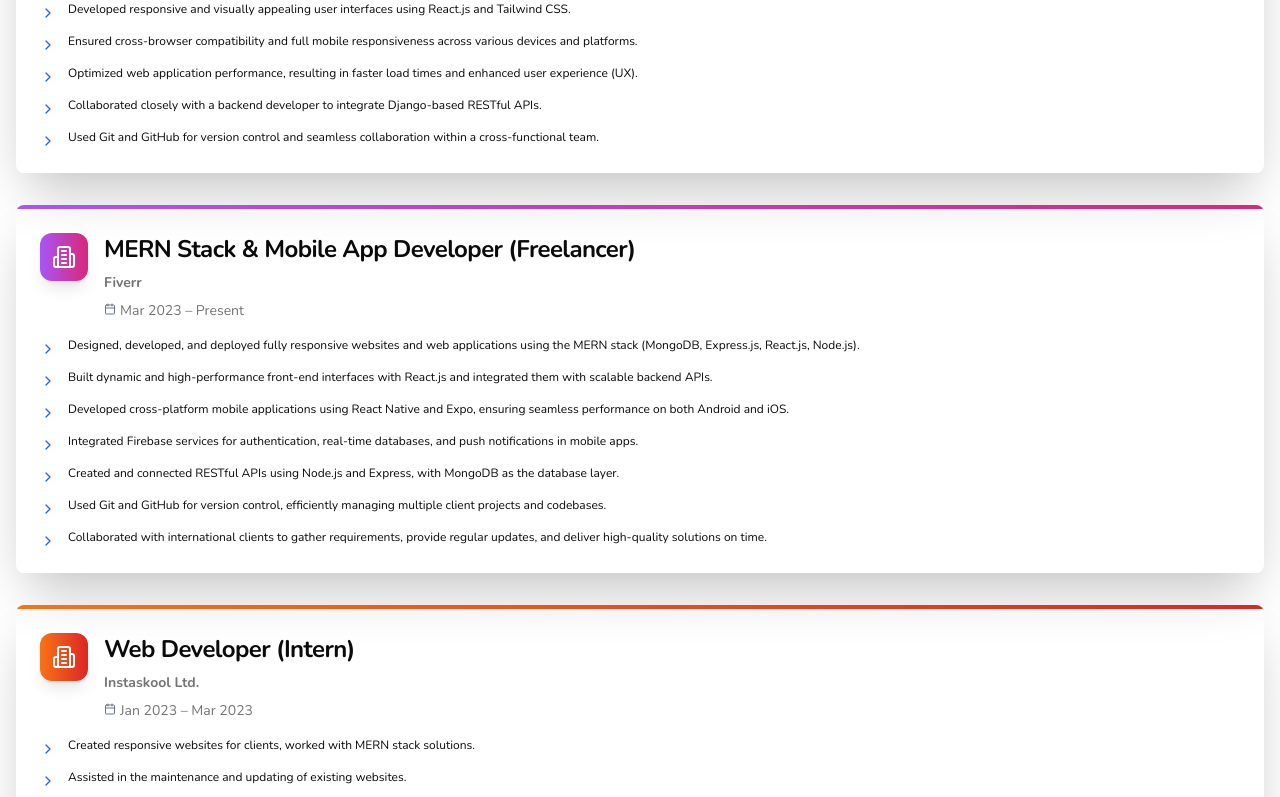
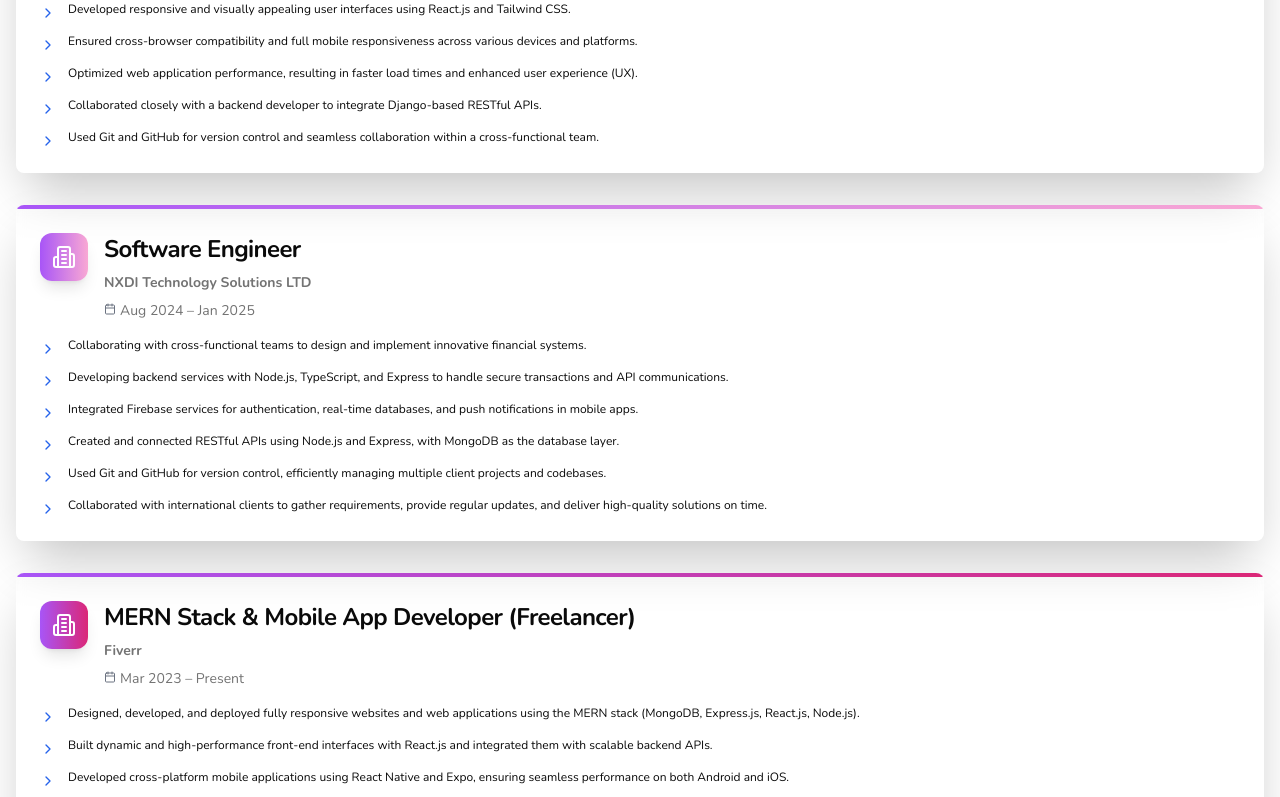
Before and after one commit to owolabijunior12/portifolio2024, a Next.js app: page /About in a window 1280 px wide. Shown: the part 2000-2797 px from the top of the page. Built offline with nearby package versions, Linux system fonts and the light colour scheme.

Commit message:
feat: add new software engineer experience and update project images with Firebase URLs

```diff
--- a/components/About/Experience.tsx
+++ b/components/About/Experience.tsx
@@ -35,6 +35,20 @@ const experiences = [
       "Used Git and GitHub for version control and seamless collaboration within a cross-functional team."
     ],
     color: 'from-blue-500 to-cyan-600'
+  },
+  {
+    title: 'Software Engineer',
+    company: 'NXDI Technology Solutions LTD',
+    duration: 'Aug 2024 – Jan 2025',
+    description: [
+      "Collaborating with cross-functional teams to design and implement innovative financial systems.",
+      "Developing backend services with Node.js, TypeScript, and Express to handle secure transactions and API communications.",
+      "Integrated Firebase services for authentication, real-time databases, and push notifications in mobile apps.",
+      "Created and connected RESTful APIs using Node.js and Express, with MongoDB as the database layer.",
+      "Used Git and GitHub for version control, efficiently managing multiple client projects and codebases.",
+      "Collaborated with international clients to gather requirements, provide regular updates, and deliver high-quality solutions on time."
+    ],
+    color: 'from-purple-500 to-pink-300'
   },
   {
     title: 'MERN Stack & Mobile App Developer (Freelancer)',
--- a/components/common/navbar.tsx
+++ b/components/common/navbar.tsx
@@ -34,7 +34,7 @@ export default function Navbar() {
 
   const navLinks = [
     { path: "/Project", label: "Projects" },
-    // { path: "/blog", label: "Blog" },
+    { path: "/blog", label: "Blog" },
     { path: "/About", label: "About" },
   ];
 
--- a/components/project/ProjectsShowcase.tsx
+++ b/components/project/ProjectsShowcase.tsx
@@ -36,7 +36,7 @@ const projects: Project[] = [
         icon: "website",
       },
     ],
-    image: "/Rabah360 .png",
+    image: "https://firebasestorage.googleapis.com/v0/b/full-stack-music-player-b29d8.appspot.com/o/Images%2FRabah360%20.png?alt=media&token=1031cb38-07ab-4d36-8376-2b5a55d99ff8",
   },
   {
     title: "Rock Paper Scissor Game",
@@ -57,7 +57,7 @@ const projects: Project[] = [
         icon: "github",
       },
     ],
-    image: "/rps-game-project.png",
+    image: "https://firebasestorage.googleapis.com/v0/b/full-stack-music-player-b29d8.appspot.com/o/Images%2Frps-game-project.png?alt=media&token=40688517-4d89-405c-838c-106597da37e0",
   },
   {
     title: "Drone Delivery Admin Dashboard",
@@ -65,11 +65,11 @@ const projects: Project[] = [
     dates: "Jan 2025",
     active: true,
     description: "Responsive admin dashboard for drone delivery management, built with Next.js and TailwindCSS. This project features a clean and modern interface for managing drone delivery operations, including tracking deliveries, managing drones, and viewing analytics. The dashboard is designed to be responsive, ensuring optimal performance on both desktop and mobile devices. It includes various components such as charts, tables, and forms to facilitate data visualization and management. The use of TailwindCSS allows for rapid styling and customization, making it easy to adapt the design to specific needs. The dashboard also incorporates Next.js for server-side rendering and improved performance, making it suitable for real-time data updates and interactions.",
-    technologies: ["Next.js", "TailwindCSS"],
+    technologies: ["Next.js","Axios", "TailwindCSS"],
     links: [
 
     ],
-    image: "/Iboytech Delivery Drone Dashboard - Google Chrome 2_9_2025 1_49_23 AM.png",
+    image: "https://firebasestorage.googleapis.com/v0/b/full-stack-music-player-b29d8.appspot.com/o/Images%2FIboytech%20Delivery%20Drone%20Dashboard%20-%20Google%20Chrome%202_9_2025%201_49_23%20AM.png?alt=media&token=83a2ea22-15e4-4e3f-a8cb-dbe99b856cca",
   },
   {
     title: "Crypto currency Mobile App",
@@ -80,7 +80,7 @@ const projects: Project[] = [
     technologies: ["React Native", "TailwindCSS", "Expo", "Firebase","OAuth", "Zustand", "Axios", "React Navigation","Supabase"],
     links: [
     ],
-    image: "/1.png",
+    image: "https://firebasestorage.googleapis.com/v0/b/full-stack-music-player-b29d8.appspot.com/o/Images%2F1.png?alt=media&token=e27b2935-85c4-43f0-8b03-54304c5e6c29",
   },
   {
     title: "Music Web App",
@@ -88,7 +88,7 @@ const projects: Project[] = [
     dates: "Jan 2023",
     active: true,
     description: "Music streaming app with authentication, playlist management, and real-time features. Backend hosted on free service; may take a few minutes to wake up. This project is a full-stack music streaming application that allows users to listen to music, create and manage playlists, and authenticate their accounts. It features a modern user interface built with React.js and TailwindCSS, ensuring a responsive design that works well on both desktop and mobile devices. The backend is built with Node.js and Express.js, utilizing MongoDB for data storage. The app includes user authentication, playlist management, and real-time features using Firebase for notifications and updates.",
-    technologies: ["React.js", "TypeScript", "MongoDB", "TailwindCSS", "Node.js", "Firebase", "Express.js", "JWT", "OAuth"],
+    technologies: ["React.js", "TypeScript", "MongoDB", "TailwindCSS", "Node.js", "Firebase", "Express.js", "JWT","Axios", "OAuth"],
     links: [
       {
         type: "Source",
@@ -96,7 +96,7 @@ const projects: Project[] = [
         icon: "github",
       },
     ],
-    image: "/Iboytech Music App.png",
+    image: "https://firebasestorage.googleapis.com/v0/b/full-stack-music-player-b29d8.appspot.com/o/Images%2FIboytech%20Music%20App.png?alt=media&token=80698f87-7e1a-4aa3-a22a-a59fee107d0d",
   },
   {
     title: "E-Commerce Platform",
@@ -104,7 +104,7 @@ const projects: Project[] = [
     dates: "April 2023",
     active: true,
     description: "Full-stack e-commerce platform with user authentication, payment integration, and responsive design. Backend on free hosting may have initial latency. This project is a comprehensive e-commerce platform that allows users to browse products, manage their accounts, and make purchases. It features user authentication for secure access, payment integration with Paystack for seamless transactions, and a responsive design built with React.js and TailwindCSS. The platform also includes features like product search, cart management, and order history. The backend is built with Node.js and Express.js, utilizing MongoDB for data storage. The app is designed to provide a smooth user experience across both desktop and mobile devices.",
-    technologies: ["React.js", "TailwindCSS", "JWT", "OAuth", "MongoDB", "Framer Motion", "React Toastify", "Express.js", "Paystack", "Firebase", "Node.js"],
+    technologies: ["React.js", "TailwindCSS", "Axios","JWT", "OAuth", "MongoDB", "Framer Motion", "React Toastify", "Express.js", "Paystack", "Firebase", "Node.js"],
     links: [
       {
         type: "Website",
@@ -117,7 +117,7 @@ const projects: Project[] = [
         icon: "github",
       },
     ],
-    image: "/Iboytech Music App - Google Chrome 10_25_2024 10_01_05 AM.png",
+    image:  "https://firebasestorage.googleapis.com/v0/b/full-stack-music-player-b29d8.appspot.com/o/Images%2FIboytech%20Music%20App%20-%20Google%20Chrome%2010_25_2024%2010_01_05%20AM.png?alt=media&token=72c7ad84-b039-47c1-86c1-b4fe155a082b",
   },
   {
     title: "Movie Discovery App",
@@ -125,7 +125,7 @@ const projects: Project[] = [
     dates: "Nov 2024",
     active: true,
     description: "User-friendly platform to discover, track, and manage movies with local storage support and rich metadata. This app allows users to search for movies, view detailed information, and manage their watchlist. It features a clean and modern interface built with Next.js and TailwindCSS, ensuring a responsive design that works well on both desktop and mobile devices. The app utilizes the TMDB API to fetch movie data, providing users with up-to-date information on their favorite films. Local storage is used to save user preferences and watchlists, enhancing the overall user experience." ,
-    technologies: ["Next.js", "TailwindCSS", "TypeScript"],
+    technologies: ["Next.js","Axios", "TailwindCSS", "TypeScript"],
     links: [
       {
         type: "Website",
@@ -138,7 +138,7 @@ const projects: Project[] = [
         icon: "github",
       },
     ],
-    image: "/movieapp ss.png",
+    image: "https://firebasestorage.googleapis.com/v0/b/full-stack-music-player-b29d8.appspot.com/o/Images%2Fmovieapp%20ss.png?alt=media&token=993f7fbe-e48c-4883-af2e-09330927e13c",
   },
   {
     title: "Admin Dashboard",
@@ -159,7 +159,7 @@ const projects: Project[] = [
         icon: "github",
       },
     ],
-    image: "/Admin Dashboard.png",
+    image: "https://firebasestorage.googleapis.com/v0/b/full-stack-music-player-b29d8.appspot.com/o/Images%2FAdmin%20Dashboard.png?alt=media&token=df0e0d57-4cb5-4976-93ff-29261dbe7dfb",
   },
   {
     title: "Stop Watch",
@@ -191,14 +191,14 @@ const projects: Project[] = [
         icon: "github",
       },
     ],
-    image: "/dashboard.png",
+    image: "https://firebasestorage.googleapis.com/v0/b/full-stack-music-player-b29d8.appspot.com/o/Images%2Fdashboard.png?alt=media&token=5edde640-c826-44d7-b53f-8b5e08068c56",
   },
   {
     title: "LAMATA IoT Air Quality Monitoring Sensor",
     dates: "2024",
     active: false,
     description: "IoT traffic management system for Lagos Metropolitan Area Transport Authority using ESP32 and sensors. This project involves the development of an IoT-based traffic management system designed to monitor and manage traffic flow in Lagos, Nigeria. It utilizes the ESP32 microcontroller for real-time data processing and communication. The system integrates various sensors to collect data on traffic density, vehicle speed, and environmental conditions. The collected data is transmitted to a central server for analysis and visualization, enabling traffic authorities to make informed decisions. The project aims to enhance traffic management efficiency, reduce congestion, and improve overall transportation infrastructure in the region.",
-    technologies: ["ESP32", "IoT", "C++", "Sensors"],
+    technologies: ["ESP32", "IoT", "https", "C++", "Sensors"],
     links: [],
     image: "",
   },
@@ -207,7 +207,7 @@ const projects: Project[] = [
     dates: "2025",
     active: false,
     description: "Secure NFC ATM payment system using ESP32, AES encryption, and contactless payments. This project integrates NFC technology with an ATM system to enable secure, contactless transactions. It utilizes AES encryption for data security and is built on the ESP32 platform, allowing for IoT connectivity and real-time transaction processing. The system supports various NFC-enabled cards, providing a convenient and secure payment method for users. The project includes a card reader interface, transaction logging, and user authentication features to ensure secure access and transaction integrity. The NFC ATM Payment System is designed to enhance the user experience by providing a fast, secure, and efficient way to perform transactions without the need for physical contact with the ATM.",
-    technologies: ["ESP32", "NFC", "AES Encryption", "C++","Card Reader", "IoT","Node.js","Express"],
+    technologies: ["ESP32", "NFC", "AES Encryption","Axios","https", "C++","Card Reader", "IoT","Node.js","Express"],
     links: [],
     image: "",
   },
--- a/next.config.mjs
+++ b/next.config.mjs
@@ -1,4 +1,8 @@
 /** @type {import('next').NextConfig} */
-const nextConfig = {};
+const nextConfig = {
+  images: {
+    domains: ['firebasestorage.googleapis.com'],
+  },
+};
 
 export default nextConfig;
```
